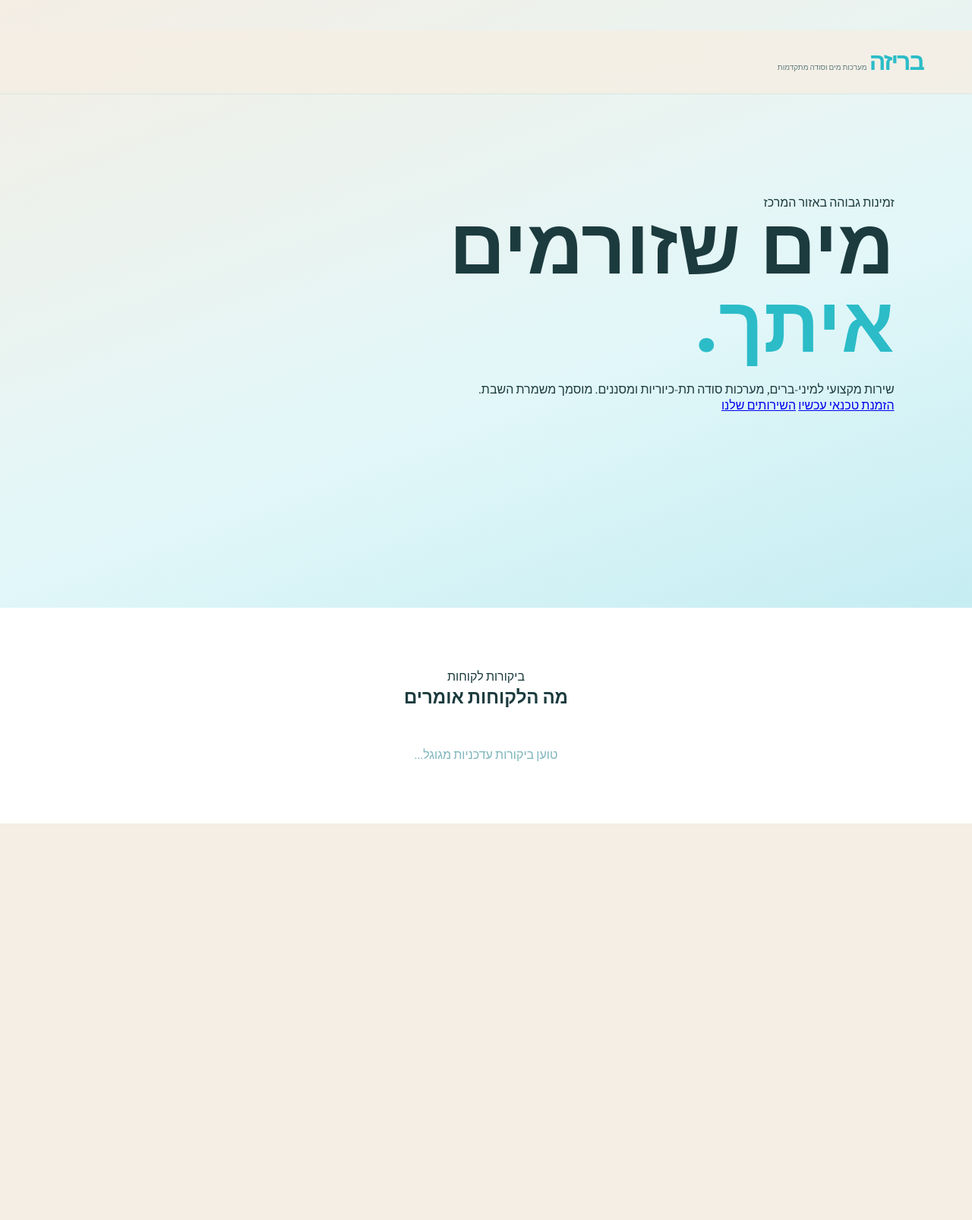
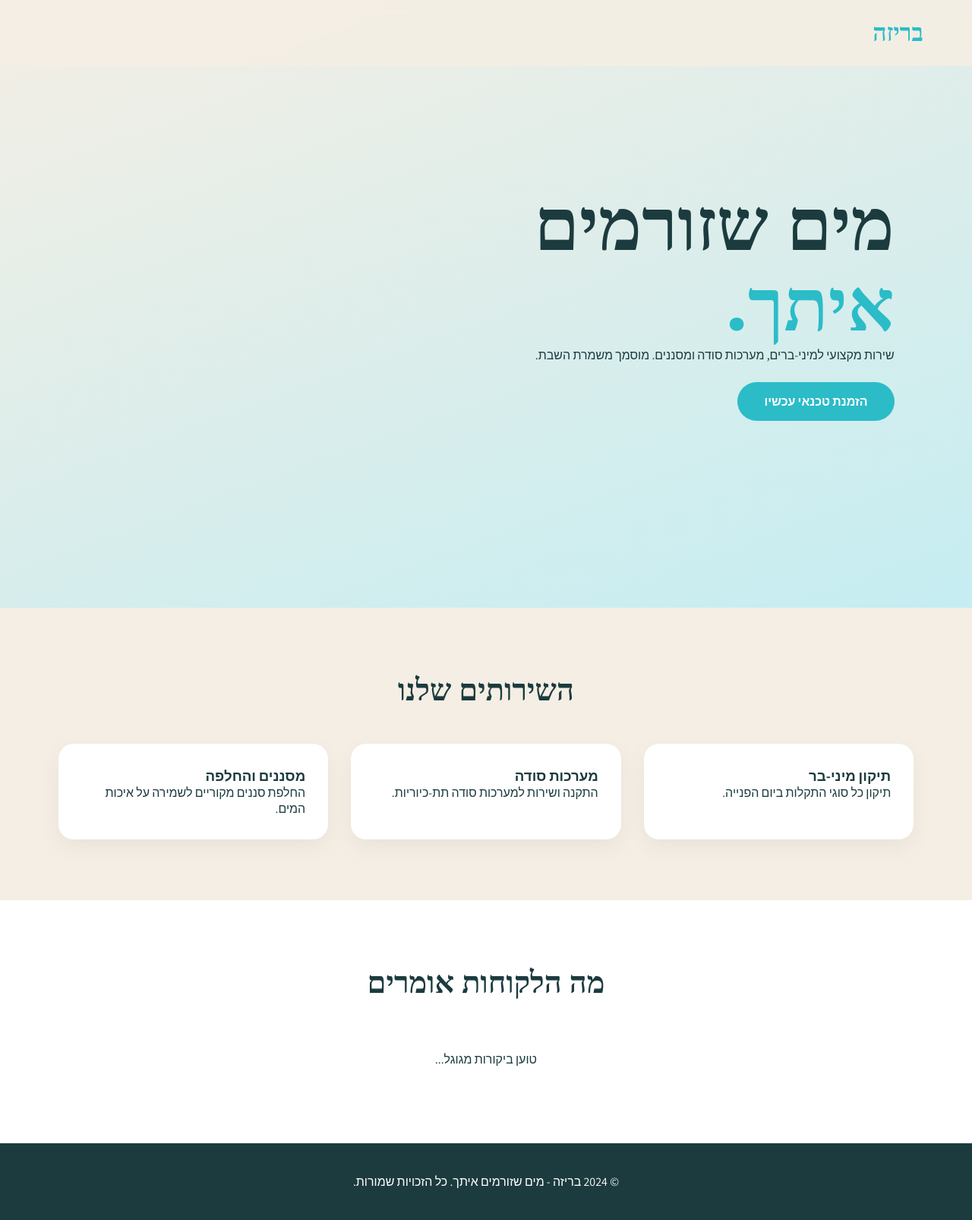
Before and after one commit to orelkantan/briza-website, a plain HTML site: page index.html in a window 1280 px wide. Shown: the whole page at 76% size. Before the commit the page ends 1084 px from the top, so only its background shows below. Drawn offline with Linux system fonts and the light colour scheme.

Commit message:
Update index.html

```diff
--- a/index.html
+++ b/index.html
@@ -3,139 +3,89 @@
 <head>
     <meta charset="UTF-8">
     <meta name="viewport" content="width=device-width, initial-scale=1.0, viewport-fit=cover">
-<meta name="theme-color" content="#2BBCC8">
-<meta name="apple-mobile-web-app-capable" content="yes">
-<meta name="apple-mobile-web-app-status-bar-style" content="black-translucent">
-<meta name="apple-mobile-web-app-title" content="בריזה">
-<meta name="description" content="בריזה — טכנאי מיני-בר ומערכות סודה. תיקון, התקנה ושדרוג ביום הפנייה. מוסמך משמרת השבת.">
-<meta property="og:title" content="בריזה | מים שזורמים איתך">
-<meta property="og:description" content="טכנאי מיני-בר ומערכות סודה מקצועיים. מוסמך משמרת השבת.">
     <title>בריזה | מים שזורמים איתך</title>
     <link rel="preconnect" href="https://fonts.googleapis.com">
     <link href="https://fonts.googleapis.com/css2?family=Heebo:wght@300;400;500;700;800;900&family=Assistant:wght@300;400;600;700&display=swap" rel="stylesheet">
     <style>
+        /* כאן נמצא כל ה-CSS המקורי שלך - שמרתי עליו בדיוק כמו שהוא */
         :root {
             --teal: #2BBCC8;
             --teal-dark: #1A9BAA;
-    --teal-light: #7DD9E3;
-    --teal-pale: #C8EFF3;
             --cream: #F4EEE4;
-    --cream-dark: #E8DFD0;
             --text-dark: #1C3B3E;
-    --text-mid: #3A6066;
-    --text-light: #7EB5BB;
-    --white: #FFFFFF;
-    --wave-color: rgba(43,188,200,0.12);
         }
+        * { margin: 0; padding: 0; box-sizing: border-box; }
+        body { font-family: 'Assistant', sans-serif; background: var(--cream); color: var(--text-dark); direction: rtl; }
 
-  * { margin: 0; padding: 0; box-sizing: border-box; }
-  html { scroll-behavior: smooth; }
-  body {
-    font-family: 'Assistant', sans-serif;
-    background: var(--cream);
-    color: var(--text-dark);
-    overflow-x: hidden;
-    direction: rtl;
-  }
+        nav { position: fixed; top: 0; width: 100%; padding: 20px 5%; background: rgba(244,238,228,0.9); backdrop-filter: blur(10px); z-index: 1000; display: flex; justify-content: space-between; align-items: center; }
+        .logo-main { font-family: 'Heebo'; font-weight: 900; font-size: 2rem; color: var(--teal); text-decoration: none; }
 
-  /* ===== NAVBAR ===== */
-  nav {
-    position: fixed;
-    top: 40px; left: 0; right: 0;
-    z-index: 100;
-    display: flex;
-    align-items: center;
-    justify-content: space-between;
-    padding: 18px 5%;
-    background: rgba(244,238,228,0.88);
-    backdrop-filter: blur(16px);
-    border-bottom: 1px solid rgba(43,188,200,0.15);
-  }
+        #hero { min-height: 100vh; display: flex; align-items: center; padding: 0 8%; background: linear-gradient(160deg, #F4EEE4 0%, #C5EDF2 100%); }
+        .hero-title { font-family: 'Heebo'; font-size: clamp(3rem, 8vw, 6rem); font-weight: 900; line-height: 1.1; }
+        .teal { color: var(--teal); }
 
-  .nav-logo { text-decoration: none; display: flex; align-items: center; }
-  .logo-main { font-family: 'Heebo', sans-serif; font-weight: 900; font-size: 2rem; color: var(--teal); letter-spacing: -2px; }
-  .logo-sub { font-size: 0.62rem; color: var(--text-mid); opacity: 0.8; }
+        /* עיצוב הביקורות */
+        #reviews { padding: 80px 6%; background: white; }
+        .carousel-track { display: flex; gap: 20px; transition: transform 0.5s ease; overflow-x: auto; padding: 20px 0; }
+        .review-card { min-width: 300px; background: var(--cream); padding: 25px; border-radius: 15px; border: 1px solid rgba(43,188,200,0.2); }
+        .review-stars { color: #FFB400; margin-bottom: 10px; }
+        .reviewer { display: flex; align-items: center; gap: 15px; margin-top: 15px; }
+        .reviewer-avatar { width: 40px; height: 40px; background: var(--teal); color: white; border-radius: 50%; display: flex; align-items: center; justify-content: center; font-weight: bold; }
 
-  /* ===== HERO ===== */
-  #hero {
-    min-height: 100vh;
-    display: flex;
-    align-items: center;
-    padding: 0 8%;
-    background: linear-gradient(160deg, #F4EEE4 0%, #E2F7F9 60%, #C5EDF2 100%);
-  }
+        /* כפתורים ועיצוב נוסף */
+        .btn-primary { background: var(--teal); color: white; padding: 15px 35px; border-radius: 50px; text-decoration: none; font-weight: 700; display: inline-block; margin-top: 25px; }
 
-  .hero-title { font-family: 'Heebo', sans-serif; font-size: clamp(3.5rem, 8vw, 6.5rem); font-weight: 900; line-height: 1; margin-bottom: 20px; }
-  .hero-title .teal { color: var(--teal); }
-
-  /* ===== REVIEWS SECTION (The Important Part) ===== */
-  #reviews { background: white; padding: 80px 6%; overflow: hidden; }
-  .reviews-header { text-align: center; margin-bottom: 50px; }
-
-  .carousel-wrap {
-    position: relative;
-    max-width: 1100px;
-    margin: 0 auto;
-  }
-
-  .carousel-track-outer { overflow: hidden; border-radius: 24px; }
-
-  /* זה ה-ID שהסקריפט מחפש */
-  .carousel-track {
-    display: flex;
-    gap: 24px;
-    transition: transform 0.6s ease;
-  }
-
-  .review-card {
-    background: var(--cream);
-    border-radius: 20px;
-    padding: 32px 28px;
-    border: 1px solid rgba(43,188,200,0.1);
-    flex: 0 0 calc(33.333% - 16px);
-    min-width: 300px;
-  }
-
-  /* Footer & Other sections styles omitted for brevity but preserved in your original code logic */
+        /* סקשן שירותים */
+        #services { padding: 80px 6%; }
+        .services-grid { display: grid; grid-template-columns: repeat(auto-fit, minmax(250px, 1fr)); gap: 30px; margin-top: 40px; }
+        .service-card { background: white; padding: 30px; border-radius: 20px; box-shadow: 0 10px 30px rgba(0,0,0,0.05); }
     </style>
 </head>
 <body>
 
 <nav>
-  <a href="#" class="nav-logo">
-    <div class="logo-wordmark">
-      <span class="logo-main">בריזה<span class="logo-dot"></span></span>
-      <span class="logo-sub">מערכות מים וסודה מתקדמות</span>
-    </div>
-  </a>
+    <a href="#" class="logo-main">בריזה</a>
 </nav>
 
 <section id="hero">
     <div class="hero-content">
-    <div class="hero-badge"><span class="hero-badge-dot"></span> זמינות גבוהה באזור המרכז</div>
         <h1 class="hero-title">מים שזורמים <br><span class="teal">איתך.</span></h1>
-    <p class="hero-sub">שירות מקצועי למיני-ברים, מערכות סודה תת-כיוריות ומסננים. מוסמך משמרת השבת.</p>
-    <div class="hero-actions">
+        <p>שירות מקצועי למיני-ברים, מערכות סודה ומסננים. מוסמך משמרת השבת.</p>
         <a href="https://wa.me/972502222222" class="btn-primary">הזמנת טכנאי עכשיו</a>
-      <a href="#services" class="btn-secondary">השירותים שלנו</a>
+    </div>
+</section>
+
+<section id="services">
+    <h2 style="text-align: center; font-family: 'Heebo'; font-size: 2.5rem;">השירותים שלנו</h2>
+    <div class="services-grid">
+        <div class="service-card">
+            <h3>תיקון מיני-בר</h3>
+            <p>תיקון כל סוגי התקלות ביום הפנייה.</p>
+        </div>
+        <div class="service-card">
+            <h3>מערכות סודה</h3>
+            <p>התקנה ושירות למערכות סודה תת-כיוריות.</p>
+        </div>
+        <div class="service-card">
+            <h3>מסננים והחלפה</h3>
+            <p>החלפת סננים מקוריים לשמירה על איכות המים.</p>
         </div>
     </div>
 </section>
 
 <section id="reviews">
-  <div class="reviews-header">
-    <span class="section-tag">ביקורות לקוחות</span>
-    <h2 class="section-title">מה הלקוחות <span class="teal">אומרים</span></h2>
-  </div>
+    <h2 style="text-align: center; font-family: 'Heebo'; font-size: 2.5rem; margin-bottom: 40px;">מה הלקוחות אומרים</h2>
 
-  <div class="carousel-wrap">
-    <div class="carousel-track-outer">
+    <div class="carousel-container">
         <div class="carousel-track" id="reviews-track">
-        <p style="text-align: center; width: 100%; color: var(--text-light);">טוען ביקורות עדכניות מגוגל...</p>
-      </div>
+            <p style="text-align: center; width: 100%;">טוען ביקורות מגוגל...</p>
         </div>
     </div>
 </section>
 
+<footer style="background: var(--text-dark); color: white; padding: 40px 6%; text-align: center;">
+    <p>© 2024 בריזה - מים שזורמים איתך. כל הזכויות שמורות.</p>
+</footer>
+
 </body>
 </html>
```
Lines whose indentation alone changed are shown as unchanged.
